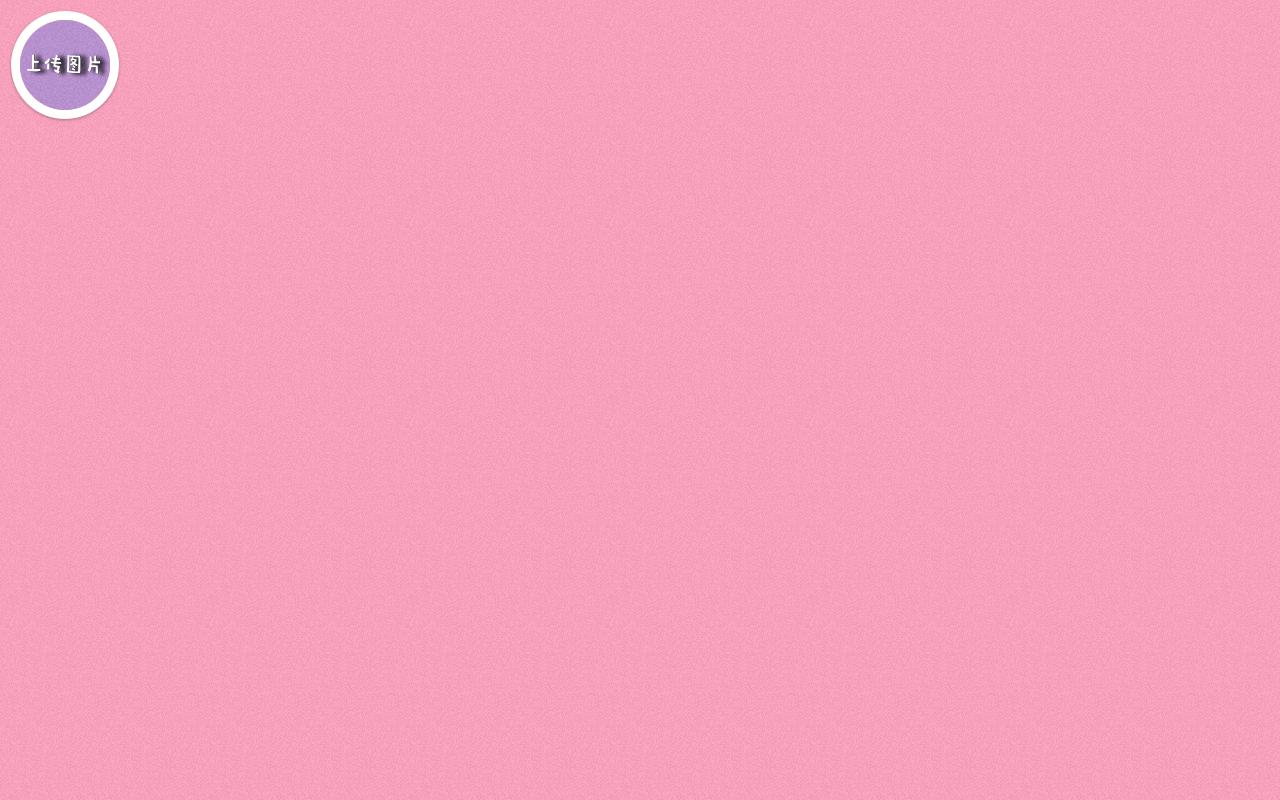
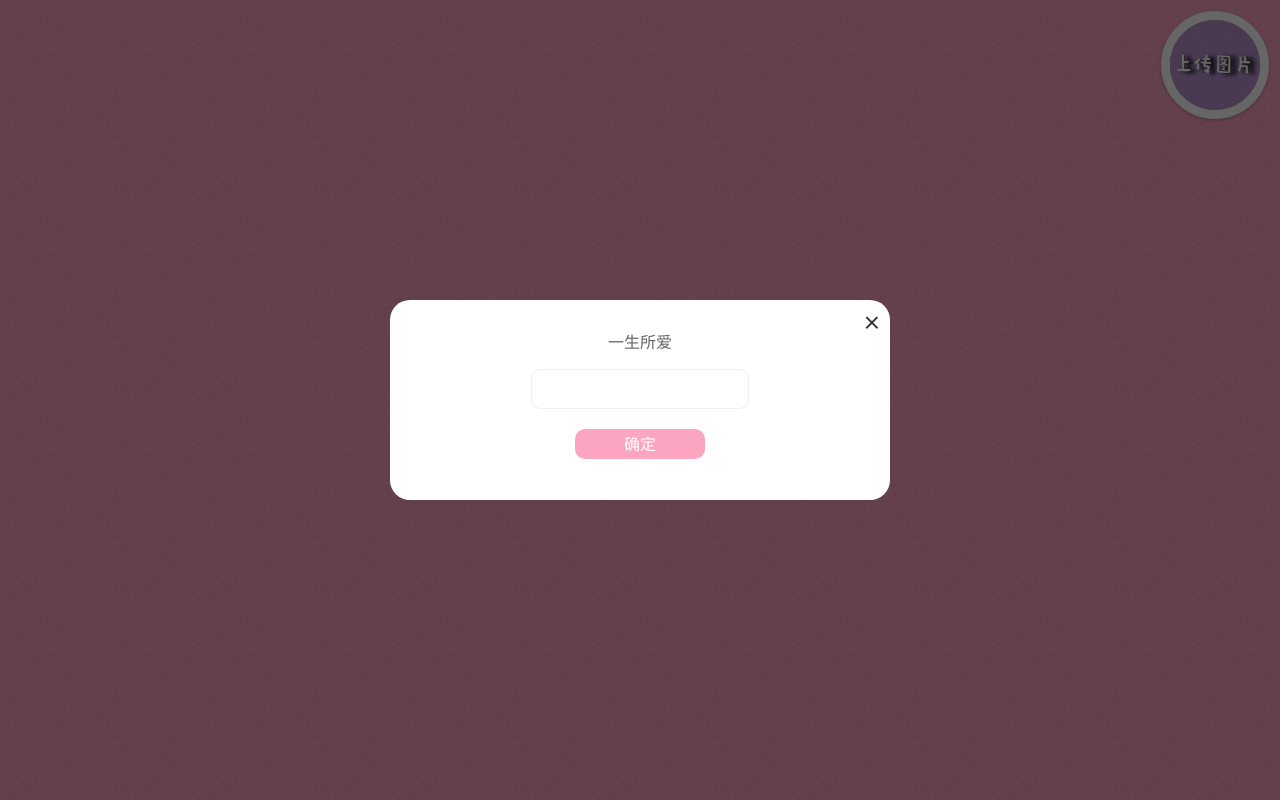
Before and after one commit to PerezYuan/website, a website: page views/japan.html in a window 1280 px wide. Drawn offline with nearby package versions, Linux system fonts and the light colour scheme; files that its build step writes are made by us from their sources; files whose address does not match are found by name.

Commit message:
check box

```diff
--- a/public/src/japan/css/japan.css
+++ b/public/src/japan/css/japan.css
@@ -457,7 +457,7 @@ a {
 .upload-open {
     position: absolute;
     top: 20px;
-    left: 20px;
+    right: 20px;
     border: none;
     outline: none;
     width: 90px;
@@ -482,3 +482,79 @@ a {
     -webkit-transform: rotate(360deg);
     -moz-transform: rotate(360deg);
 }
+
+.overlay {
+    position: fixed;
+    left: 0;
+    top: 0;
+    background-color: rgba(0,0,0,.6);
+    width: 100%;
+    height: 100%;
+}
+
+.japan-pop {
+    width: 500px;
+    height: 200px;
+    position: absolute;
+    left: 50%;
+    top: 50%;
+    margin-left: -250px;
+    margin-top: -100px;
+    background-color: #fff;
+    border-radius: 20px;
+    -webkit-border-radius: 20px;
+    -moz-border-radius: 20px;
+    overflow: hidden;
+    text-align: center;
+}
+
+.japan-pop p {
+    color: #666;
+    font-size: 16px;
+    margin-top: 30px;
+}
+
+.japan-panel {
+    margin-top: 15px;
+}
+
+.japan-panel input {
+    padding: 10px 15px;
+    text-align: center;
+    border-radius: 10px;
+    -webkit-border-radius: 10px;
+    -moz-border-radius: 10px;
+    outline: none;
+    border: 1px solid #eee;
+}
+
+.japan-panel input:focus {
+    border: 1px solid #fca5c0;
+}
+
+.japan-pop button {
+    border: none;
+    outline: none;
+    background-color: #fca5c0;
+    width: 130px;
+    height: 30px;
+    color: #fff;
+    border-radius: 10px;
+    -webkit-border-radius: 10px;
+    -moz-border-radius: 10px;
+    margin-top: 20px;
+    font-size: 16px;
+}
+
+.japan-pop a {
+    position: absolute;
+    right: 10px;
+    top: 0;
+    color: #333;
+    font-size: 28px;
+    text-decoration: none;
+}
+
+.japan-pop a:hover {
+    color: #999;
+}
--- a/views/japan.html
+++ b/views/japan.html
@@ -23,7 +23,16 @@
 <button class="upload-open">
     <img src="src/japan/img/upload1.png" alt="上传图片">
 </button>
-<div class="overlay"></div>
+<div class="overlay">
+    <div class="japan-pop">
+        <p>一生所爱</p>
+        <div class="japan-panel">
+            <input type="text" name="answer">
+        </div>
+        <button>确定</button>
+        <a href="javascript:void(0);">×</a>
+    </div>
+</div>
 <script src="src/common/js/jquery/stackslider/modernizr.custom.js"></script>
 <script src="src/common/js/jquery/stackslider/jquery.stackslider.js"></script>
 <script src="src/japan/js/japan1.js"></script>
```
